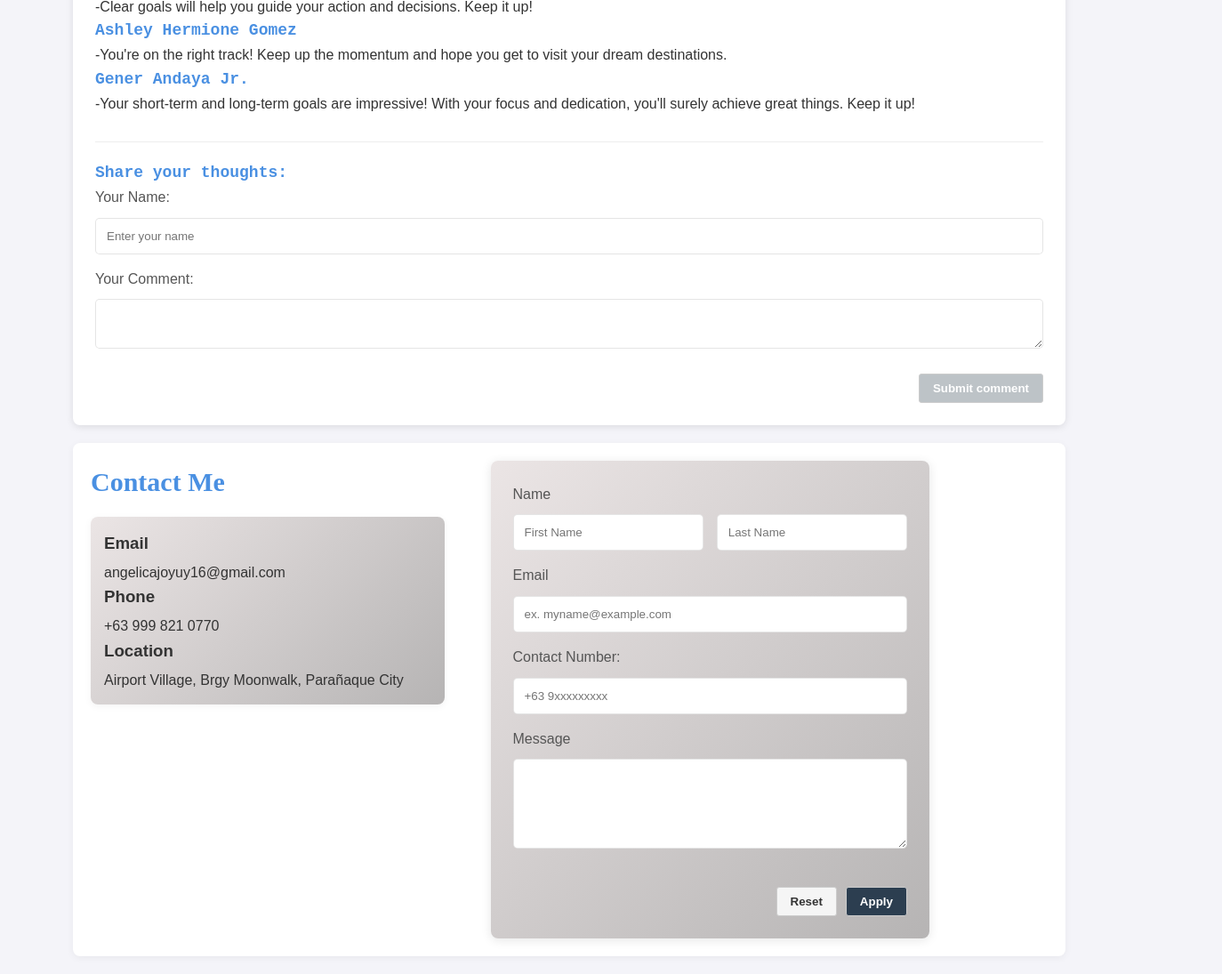
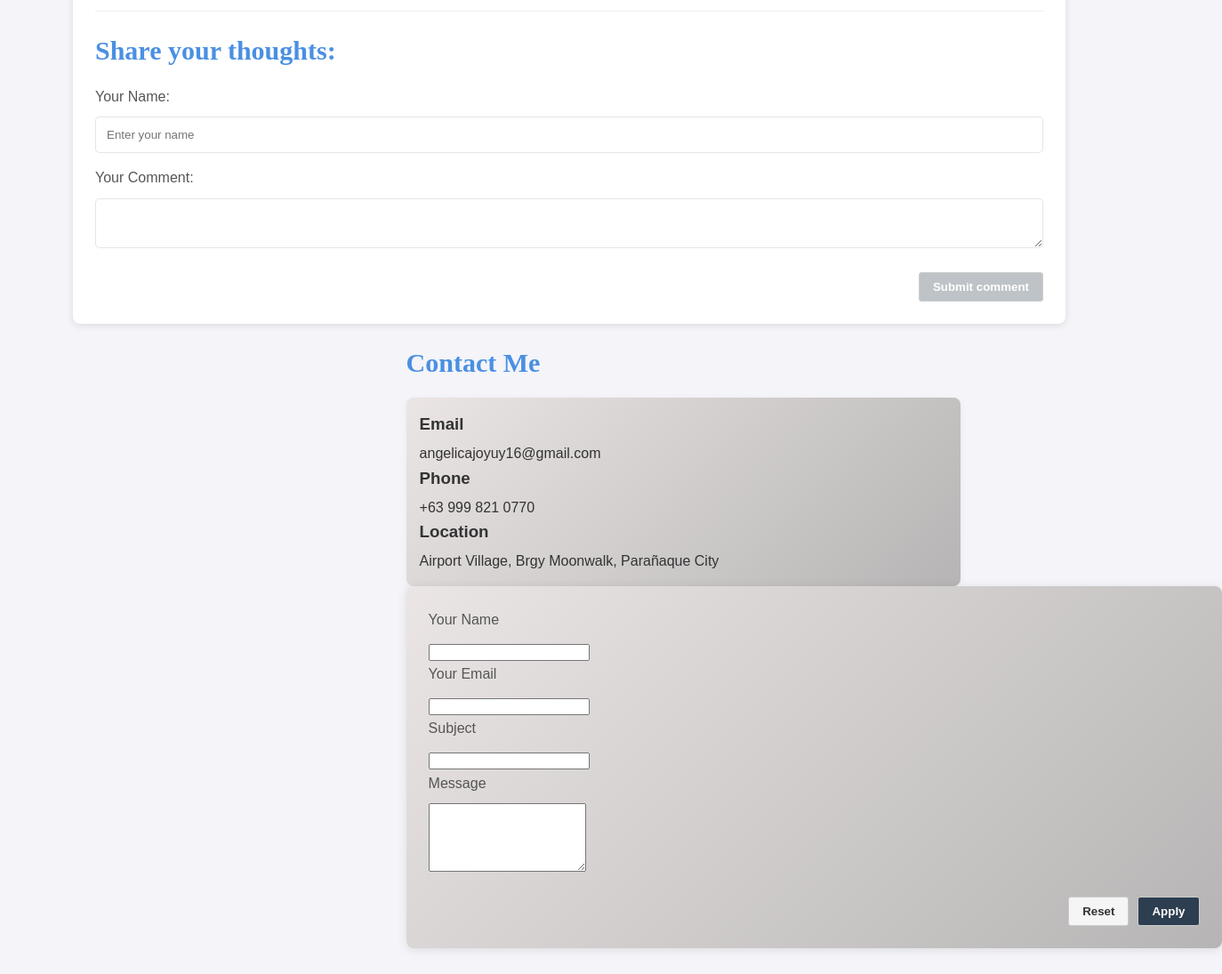
Before and after one commit to uy-angelicajoy/improving-my-webpage, a plain HTML site: page exe7/index.html in a window 1280 px wide. Shown: the part 1552-2647 px from the top of the page at 89% size, 1374 px wide, since content can reach past the window. Drawn offline with Linux system fonts and the light colour scheme.

Commit message:
modify index.html file make it more consistent output

```diff
--- a/exe7/index.html
+++ b/exe7/index.html
@@ -63,12 +63,12 @@
       </div>
       <div class="box-2">
         <h2 class="font">Gallery</h2>
-        <img src="./assets/200w.gif" />
-        <img src="./assets/family.gif" />
-        <img src="./assets/giphy.gif" />
-        <img src="./assets/giphy.gif" />
-        <img src="./assets/family.gif" />
-        <img src="./assets/200w.gif" />
+        <img src="./assets/200w.gif" alt="Gallery Image 1" />
+        <img src="./assets/family.gif" alt="Gallery Image 2" />
+        <img src="./assets/giphy.gif" alt="Gallery Image 3" />
+        <img src="./assets/giphy.gif" alt="Gallery Image 4" />
+        <img src="./assets/family.gif" alt="Gallery Image 5" />
+        <img src="./assets/200w.gif" alt="Gallery Image 6" />
       </div>
       <div class="box-3">
         <h2 class="font">My Goals</h2>
@@ -104,46 +104,45 @@
           <h2 class="font">Comments</h2>
           <h4 class="font-2">Kevin Barcelos</h4>
           <p>
-            -Clear goals will help you guide your action and decisions. Keep it
-            up!
+            -Clear goals will help you guide your action and decisions.
+            Keep it up!
           </p>
           <h4 class="font-2">Ashley Hermione Gomez</h4>
           <p>
-            -You're on the right track! Keep up the momentum and hope you get to
-            visit your dream destinations.
+            -You're on the right track! Keep up the momentum and
+            hope you get to visit your dream destinations.
           </p>
           <h4 class="font-2">Gener Andaya Jr.</h4>
           <p>
-            -Your short-term and long-term goals are impressive! With your focus
-            and dedication, you'll surely achieve great things. Keep it up!
+            -Your short-term and long-term goals are impressive!
+            With your focus and dedication,
+            you'll surely achieve great things. Keep it up!
           </p>
         </div>
         <div class="comment-form">
-          <h3 class="font-2">Share your thoughts:</h3>
+          <h2 class="font">Share your thoughts:</h2>
           <div class="form-group">
             <label>Your Name:</label>
-            <input
-              type="text"
+            <input type="text"
               id="name"
               class="form-input"
-              placeholder="Enter your name"
-            />
-          </div>
+              placeholder="Enter your name" />
           </div>
           <div class="form-group">
             <label>Your Comment:</label>
-          <textarea></textarea>
+            <textarea id="comment"></textarea>
           </div>
           <div class="button">
-          <button id="comment-button" class="btn btn-submit" disabled>
+            <button id="comment-button"  class="btn btn-submit" disabled>
               Submit comment
             </button>
           </div>
         </div>
-      <div class="contact-form">
-        <div id="contact_align">
+      </div>
+      <div id="contact-section">
+        <h2 class="font">Contact Me</h2>
+        <div class="contact-container">
           <div class="contact-info">
-            <h2 class="font">Contact Me</h2>
             <div class="contact-item">
               <div class="contact-text">
                 <h3>Email</h3>
@@ -155,54 +154,23 @@
               </div>
             </div>
           </div>
-          <div>
-            <form>
-              <div class="form-group">
-                <label>Name</label>
-                <div class="name-fields">
-                  <div>
-                    <input
-                      type="text"
-                      class="form-input"
-                      placeholder="First Name"
-                      required
-                    />
+          <div class="contact-contents">
+            <form id="contact-form">
+              <div class="form-info">
+                <label for="name">Your Name</label>
+                <input type="text" id="name" name="name" required />
               </div>
-                  <div>
-                    <input
-                      type="text"
-                      class="form-input"
-                      placeholder="Last Name"
-                      required
-                    />
+              <div class="form-info">
+                <label for="email">Your Email</label>
+                <input type="email" id="email" name="email" required />
               </div>
+              <div class="form-info">
+                <label for="subject">Subject</label>
+                <input type="text" id="subject" name="subject" required />
               </div>
-              </div>
-              <div class="form-group">
-                <label>Email</label>
-                <input
-                  type="email"
-                  class="form-input"
-                  placeholder="ex. myname@example.com"
-                  required
-                />
-              </div>
-              <div class="form-group">
-                <label>Contact Number:</label>
-                <div class="number-field">
-                  <input
-                    type="number"
-                    class="form-input"
-                    placeholder="+63 9xxxxxxxxx"
-                    required
-                  />
-                </div>
-              </div>
-              <div class="form-row">
-                <div class="form-group">
+              <div class="form-info">
                 <label for="message">Message</label>
                 <textarea id="message" name="message" rows="5"></textarea>
-                </div>
               </div>
               <div class="button">
                 <button type="reset" class="btn btn-reset">Reset</button>
```
Lines whose indentation alone changed are shown as unchanged.
